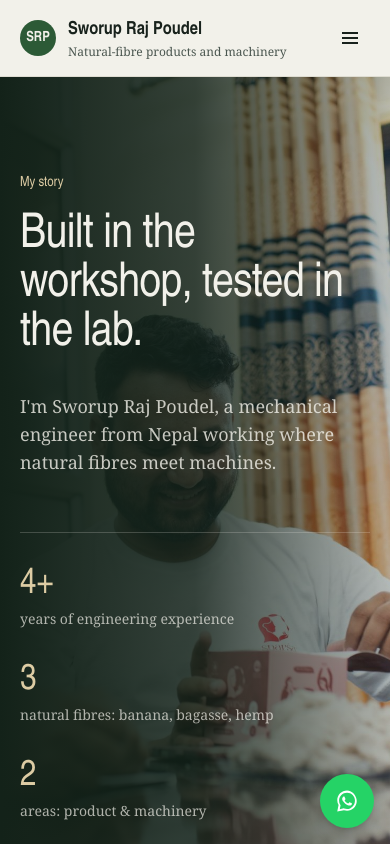
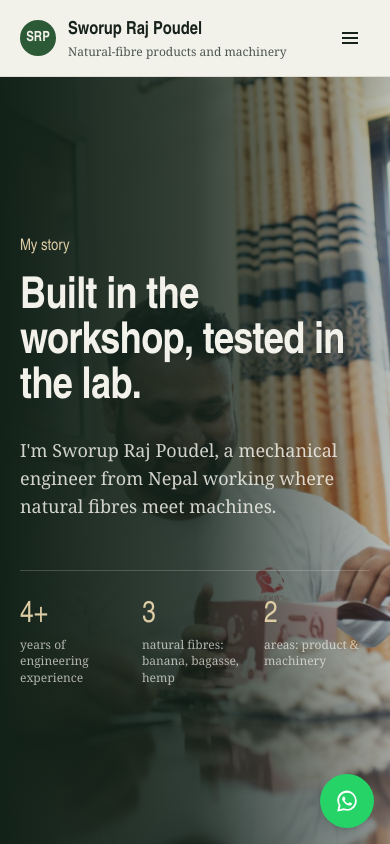
Before and after one commit to mesrp88/sworuprajpoudel-website, a Next.js app: page /about in a window 390 px wide. Shown: the top 844 px of the page. Built offline with nearby package versions, Linux system fonts and the light colour scheme.

Commit message:
About hero: move content up and fit one screen on tablets, laptops and phones
Co-Authored-By: Claude Opus 5.5 <noreply@anthropic.com>
Claude-Session: https://claude.ai/code/session_01PszgRidpCy6aJ46Ws7yiKC

```diff
--- a/src/app/about/page.tsx
+++ b/src/app/about/page.tsx
@@ -53,19 +53,19 @@ export default function AboutPage() {
           style={{ objectPosition: "60% 40%" }}
         />
         <div className="absolute inset-0 bg-gradient-to-r from-leaf-night via-leaf-night/85 to-leaf-night/30" />
-        <Container className="relative py-24 md:py-32">
-          <p className="font-display font-medium text-sm text-fibre-light">My story</p>
-          <h1 className="mt-5 max-w-3xl font-display text-5xl leading-[1.05] font-medium md:text-7xl">
+        <Container className="relative flex min-h-[calc(100svh-var(--header-h))] flex-col justify-center py-[clamp(2rem,6vh,4.5rem)]">
+          <p className="font-display text-base font-medium text-fibre-light">My story</p>
+          <h1 className="mt-[clamp(0.5rem,2vh,1.25rem)] max-w-4xl font-display text-[clamp(2.75rem,min(9vw,11svh),5.5rem)] font-bold">
             Built in the workshop, tested in the lab.
           </h1>
-          <p className="mt-8 max-w-2xl text-lg text-paper/80">
+          <p className="mt-[clamp(0.75rem,3vh,2rem)] max-w-2xl text-lg text-paper/85">
             I&apos;m {site.name}, a mechanical engineer from Nepal working where natural fibres meet machines.
           </p>
-          <div className="mt-14 grid max-w-3xl gap-8 border-t border-paper/20 pt-8 sm:grid-cols-3">
+          <div className="mt-[clamp(1.5rem,6vh,3.5rem)] grid max-w-3xl grid-cols-3 gap-4 border-t border-paper/20 pt-[clamp(1rem,3vh,2rem)] sm:gap-6">
             {site.stats.map((s) => (
               <div key={s.label}>
-                <p className="font-display text-4xl text-fibre-light">{s.value}</p>
-                <p className="mt-1 text-sm text-paper/70">{s.label}</p>
+                <p className="font-display text-3xl text-fibre-light sm:text-4xl">{s.value}</p>
+                <p className="mt-1 text-xs leading-snug text-paper/70 sm:text-sm">{s.label}</p>
               </div>
             ))}
           </div>
```
